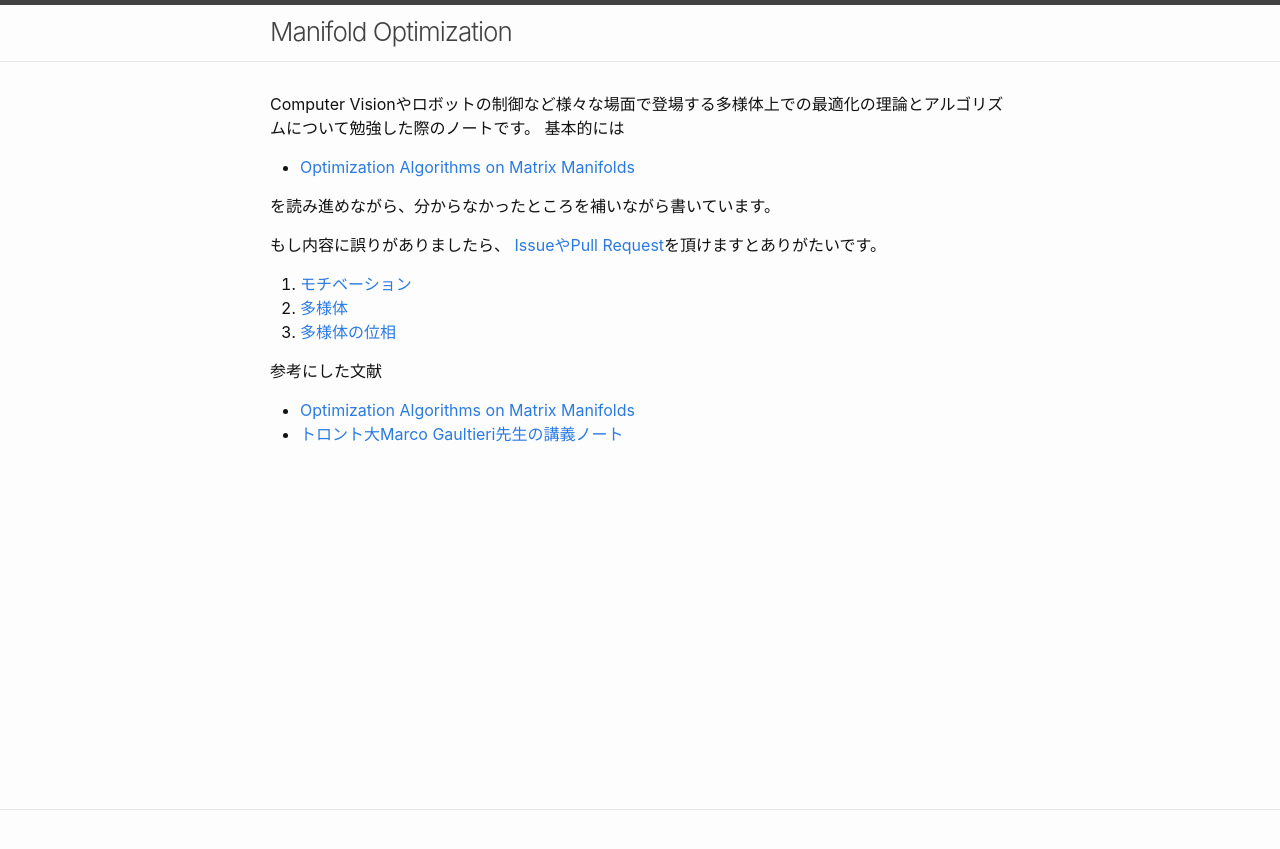
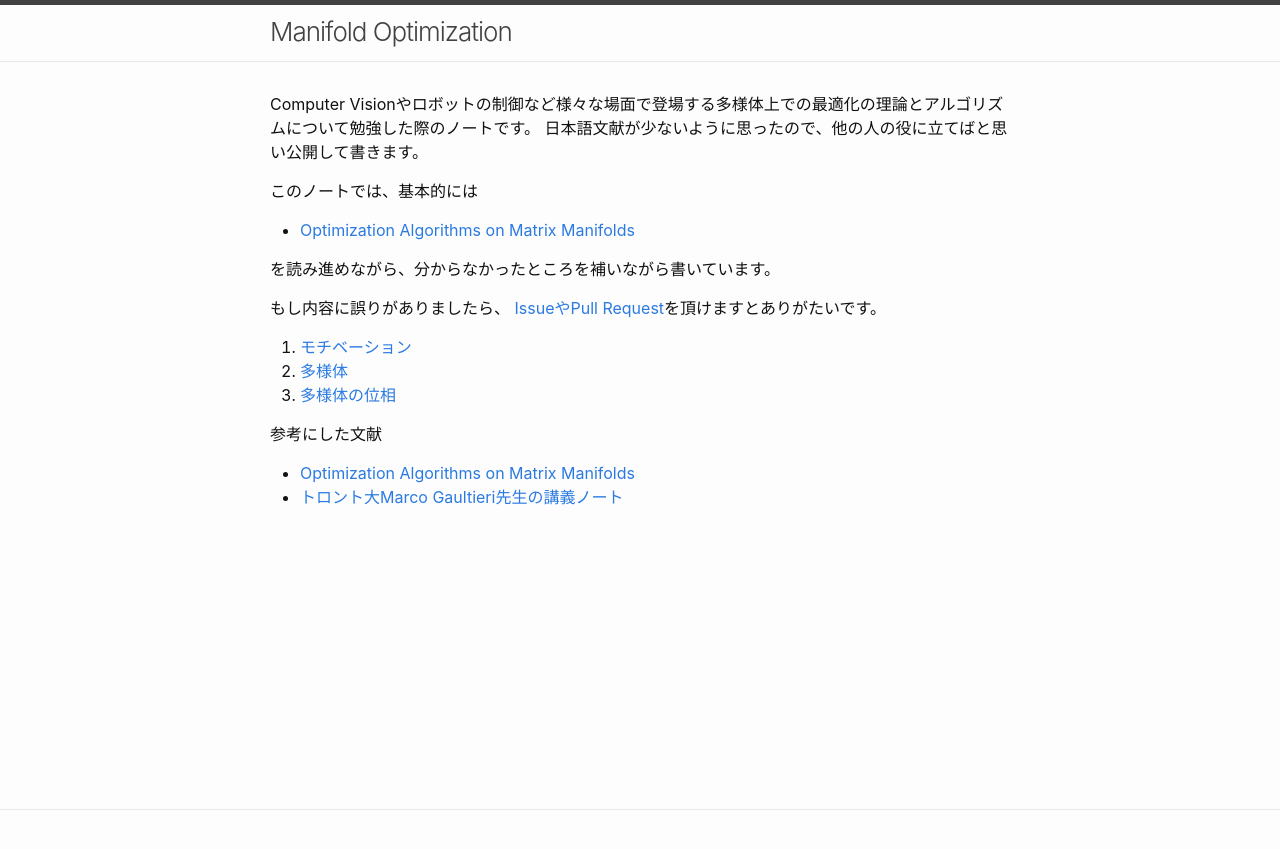
Before and after one commit to nineties/manifold-optimization, a Jekyll site: the page built from index.md, in a window 1280 px wide. Shown: the top 849 px of the page. Built offline with Jekyll 4.4.1, drawn with Linux system fonts in a browser that asks for light colours; our own code applies the rules of GitHub Pages for plain Markdown files.

Commit message:
Update index.md

```diff
--- a/index.md
+++ b/index.md
@@ -1,5 +1,7 @@
 Computer Visionやロボットの制御など様々な場面で登場する多様体上での最適化の理論とアルゴリズムについて勉強した際のノートです。
-基本的には
+日本語文献が少ないように思ったので、他の人の役に立てばと思い公開して書きます。
+
+このノートでは、基本的には
 
 - [Optimization Algorithms on Matrix Manifolds](https://press.princeton.edu/absil)
 
```
